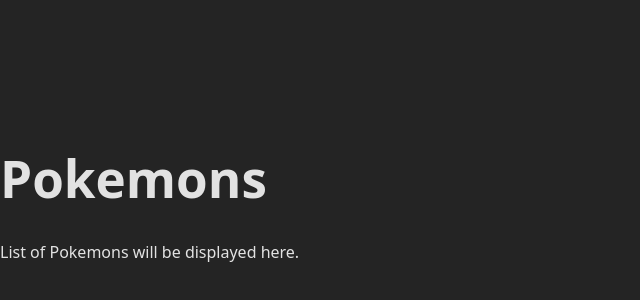
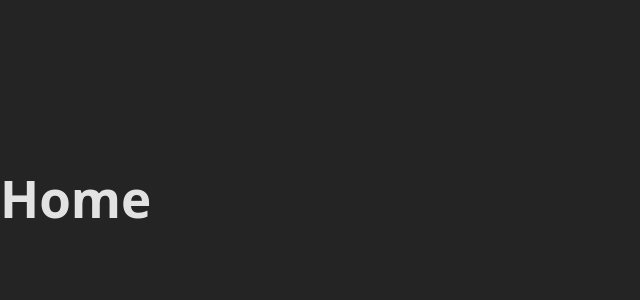
Before and after one commit to Yappur/api-test-ts, a React (Vite) app: page / in a window 1280 px wide. Shown: the part 202-502 px from the top of the page, without its empty margins (0-640 px from the left). Built offline with nearby package versions, Linux system fonts and the light colour scheme.

Commit message:
new focus and routing

```diff
--- a/package.json
+++ b/package.json
@@ -10,6 +10,7 @@
     "preview": "vite preview"
   },
   "dependencies": {
+    "axios": "^1.11.0",
     "react": "^19.1.1",
     "react-dom": "^19.1.1",
     "react-router-dom": "^7.8.1"
--- a/src/App.tsx
+++ b/src/App.tsx
@@ -1,17 +1,13 @@
-import { BrowserRouter as Router, Routes, Route } from 'react-router-dom';
-import Pokemon from "./pages/Pokemon"
-import Pokemons from "./pages/Pokemons"
+import { BrowserRouter as Router } from 'react-router-dom';
+
+import RoutesViews from './routes/RoutesViews';
 function App() {
 
   return (
     <>
       <Router>
-        <Routes>
-          <Route path='/' element={<Pokemons />
-          } />
-          <Route path='/pokemons/:name' element={<Pokemon />
-          } />
-        </Routes>
+        <RoutesViews />
+
       </Router>
     </>
   )
--- /dev/null
+++ b/src/pages/Home.tsx
@@ -0,0 +1,14 @@
+import { useParams } from "react-router-dom";
+
+function Home() {
+     const {name} = useParams();
+  return (
+
+    <div>
+      <h1>Home</h1>
+      <p>{name}</p>
+    </div>
+  );
+}
+
+export default Home;
--- /dev/null
+++ b/src/pages/Movie.tsx
@@ -0,0 +1,14 @@
+import { useParams } from "react-router-dom";
+
+function Movie() {
+     const {name} = useParams();
+  return (
+
+    <div>
+      <h1>Movie Name:</h1>
+      <p>{name}</p>
+    </div>
+  );
+}
+
+export default Movie;
--- a/src/pages/Pokemon.tsx
+++ /dev/null
@@ -1,10 +0,0 @@
-function Pokemon() {
-  return (
-    <div>
-      <h1>Pokemons</h1>
-      <p>List of Pokemons will be displayed here.</p>
-    </div>
-  );
-}
-
-export default Pokemon;
--- a/src/pages/Pokemons.tsx
+++ /dev/null
@@ -1,9 +0,0 @@
-function Pokemons() {
-  return (
-    <div>
-      <h1>Pokemons</h1>
-      <p>List of Pokemons will be displayed here.</p>
-    </div>
-  );
-}
-export default Pokemons;
--- /dev/null
+++ b/src/routes/RoutesViews.tsx
@@ -0,0 +1,13 @@
+import {Routes, Route} from "react-router-dom";
+import Home from "../pages/Home";
+import Movie from "../pages/Movie";
+
+
+export default function RoutesViews() {
+    return (
+        <Routes>
+            <Route path='/' element={<Home />} />
+            <Route path='/movie/:name' element={<Movie />} />
+        </Routes>
+    )
+}
```
Also changed, not shown: src/components/Navbar.tsx (added), 1 other file (tests, documents, lock files or other folders).
